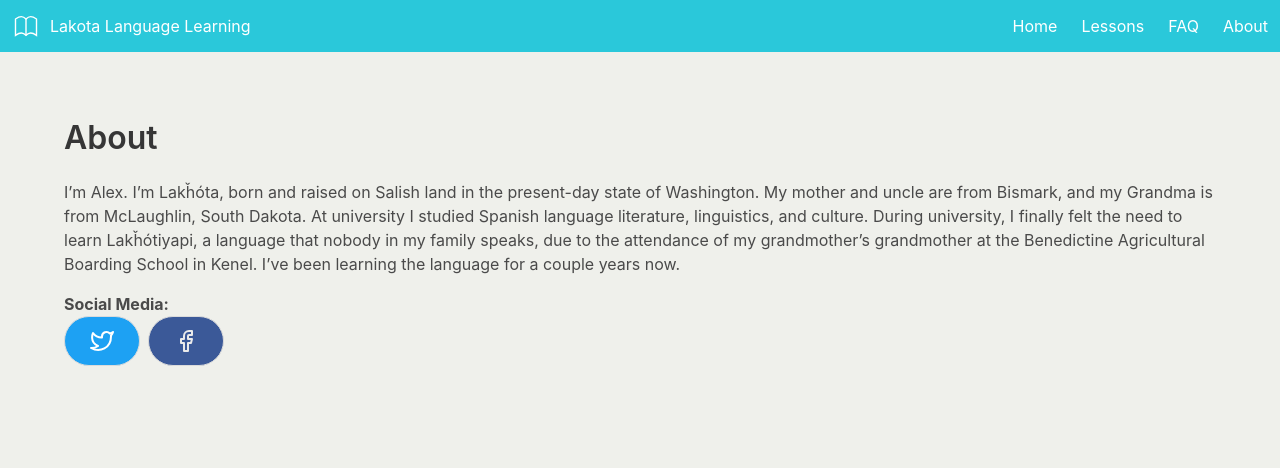
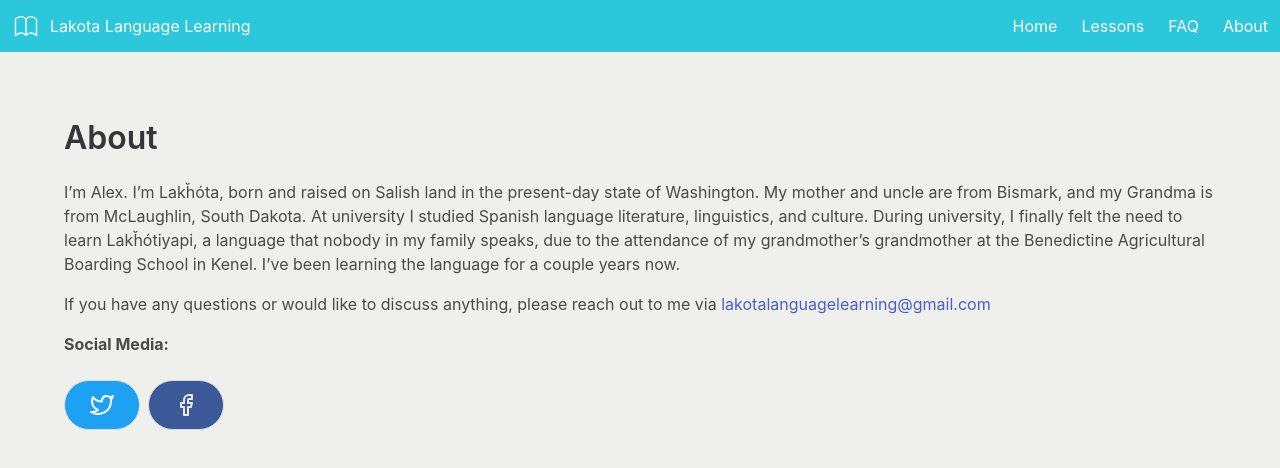
Before and after one commit to SunilRao01/Lakota-Language-Learning, a React (Create React App) app: page /about in a window 1280 px wide. Shown: the top 468 px of the page. Built offline with nearby package versions, Linux system fonts and the light colour scheme.

Commit message:
updated About section

```diff
--- a/src/components/About/About.component.tsx
+++ b/src/components/About/About.component.tsx
@@ -14,7 +14,10 @@ export const About: FC = () => {
                 need to learn Lakȟótiyapi, a language that nobody in my family speaks, due to the attendance of my
                 grandmother’s grandmother at the Benedictine Agricultural Boarding School in Kenel. I’ve been learning
                 the language for a couple years now.</p>
+            <p>If you have any questions or would like to discuss anything, please reach out to me via <a href="mailto:lakotalanguagelearning@gmail.com">lakotalanguagelearning@gmail.com</a>
+                </p>
             <b>Social Media:</b>
+            <br/>
             <br/>
             <div className="buttons">
                 <a href='https://twitter.com/LanguageLakota'
```
